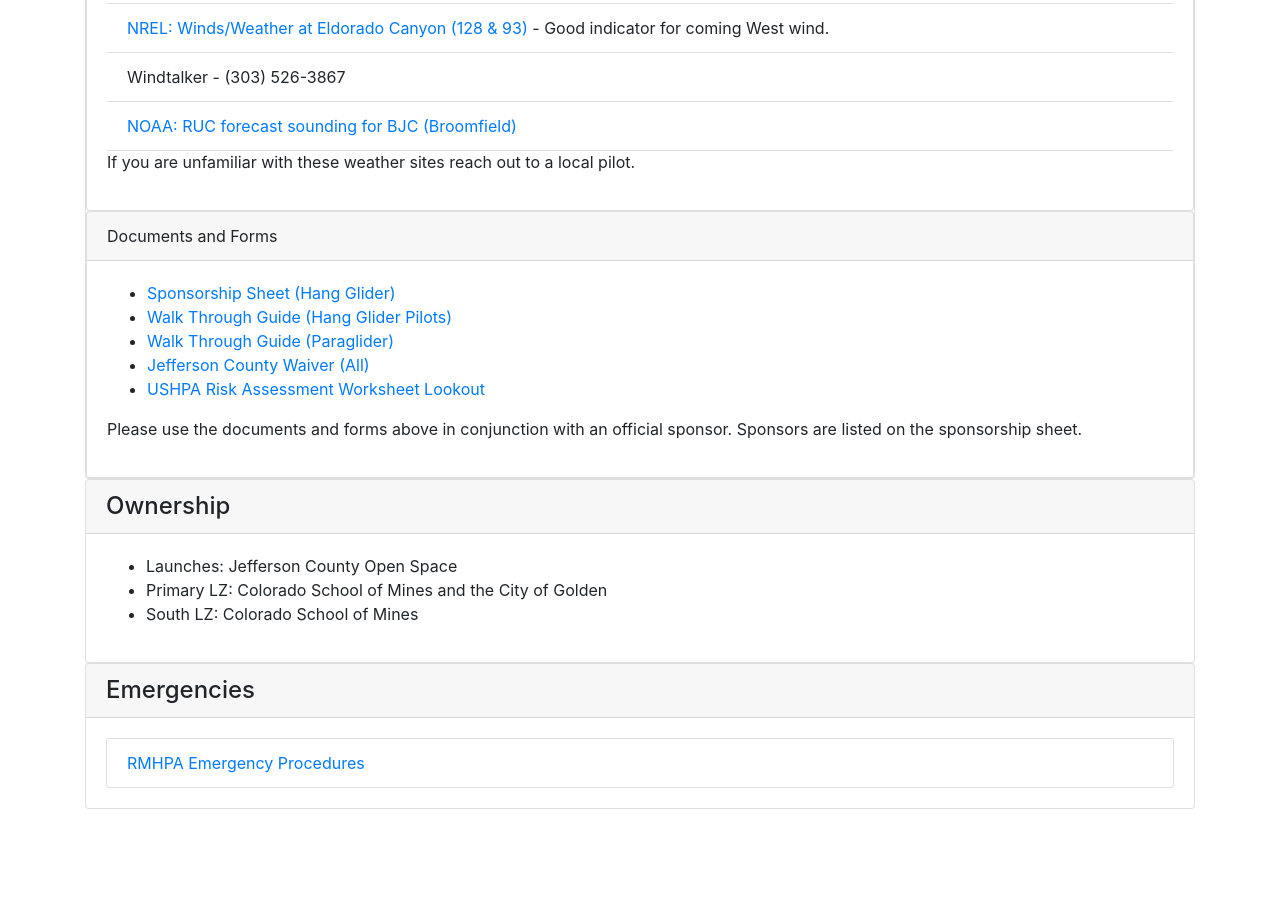
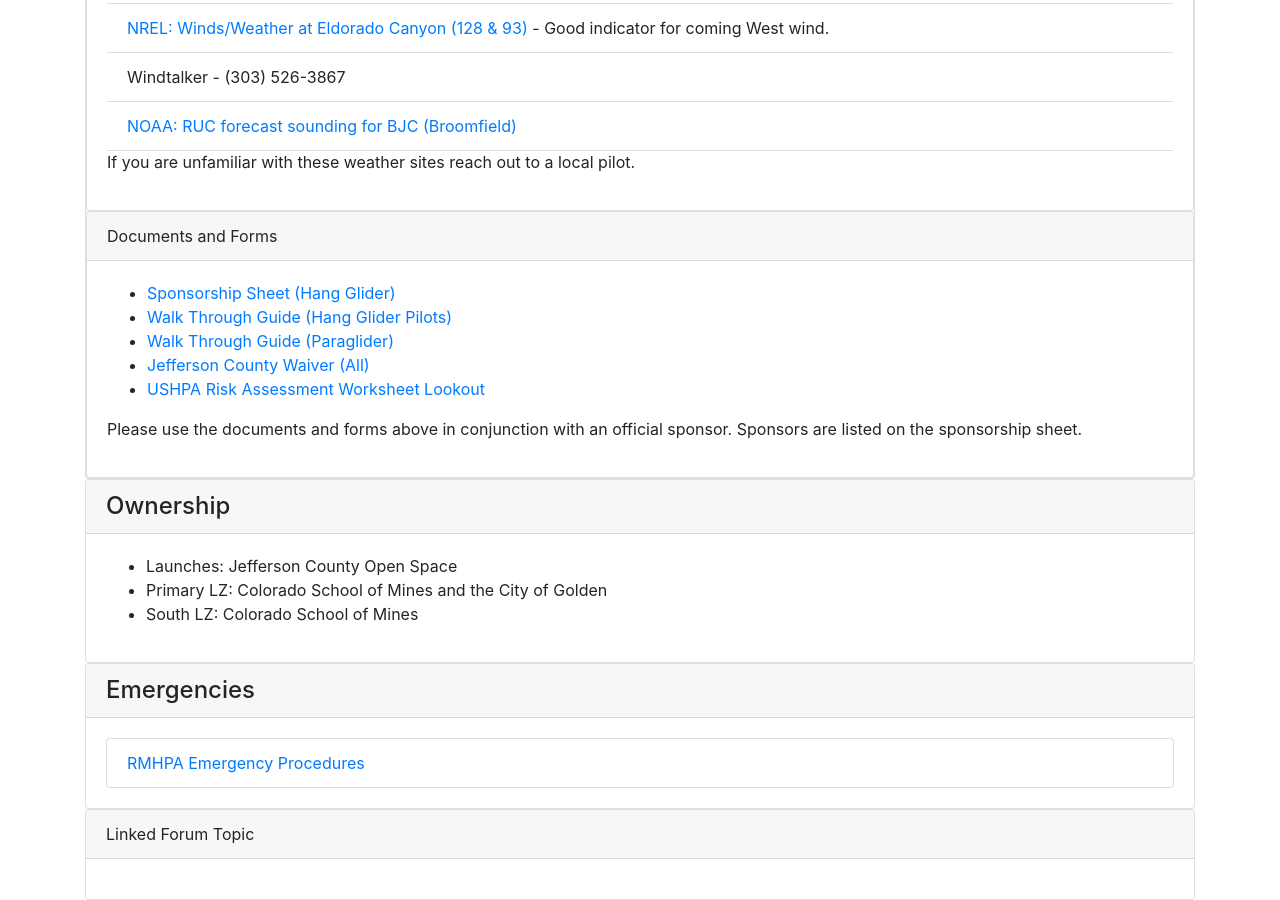
Before and after one commit to rmhpa/rmhpa.github.io, a Jekyll site: the page built from lookout-site-guide.html, in a window 1280 px wide and 900 px high, scrolled down 4930 px. Built offline with Jekyll 4.4.1, drawn with Linux system fonts in a browser that asks for light colours; nearby versions of some CDN libraries; a script that is not in the unit is left out; before the commit the page ends 5739 px from its top, so only the background shows below that.

Commit message:
discourse topic for lookout

```diff
--- a/lookout-site-guide.html
+++ b/lookout-site-guide.html
@@ -288,4 +288,26 @@
 
   </div>
 
-</div>
+  <div class="card"><!-- Forum Link -->
+
+    <div class="card-header">
+      Linked Forum Topic
+    </div>
+
+    <div class="card-body">
+
+
+
+  <div id='discourse-comments'></div>
+
+  <script type="text/javascript">
+    DiscourseEmbed = { discourseUrl: 'https://forum.rmhpa.org/',
+                       topicId: 5830 };
+
+    (function() {
+      var d = document.createElement('script'); d.type = 'text/javascript'; d.async = true;
+      d.src = DiscourseEmbed.discourseUrl + 'javascripts/embed.js';
+      (document.getElementsByTagName('head')[0] || document.getElementsByTagName('body')[0]).appendChild(d);
+    })();
+  </script>
+    </div>
```
